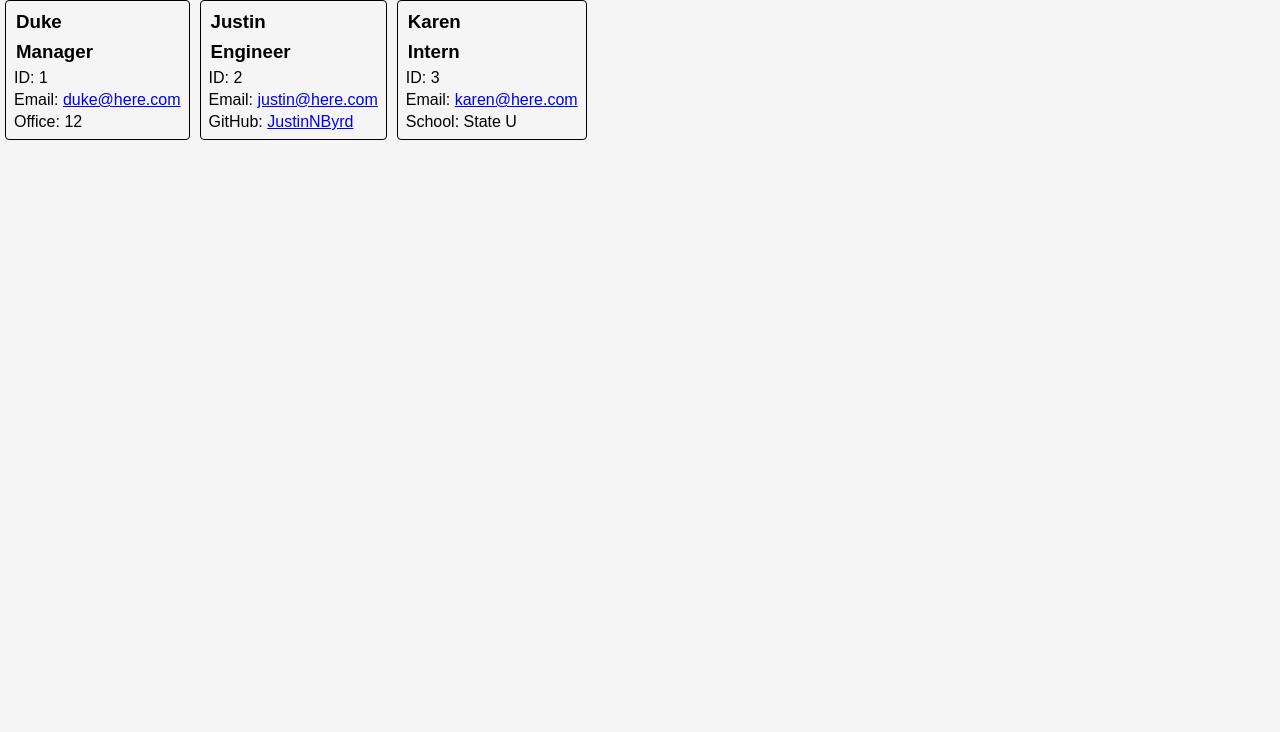
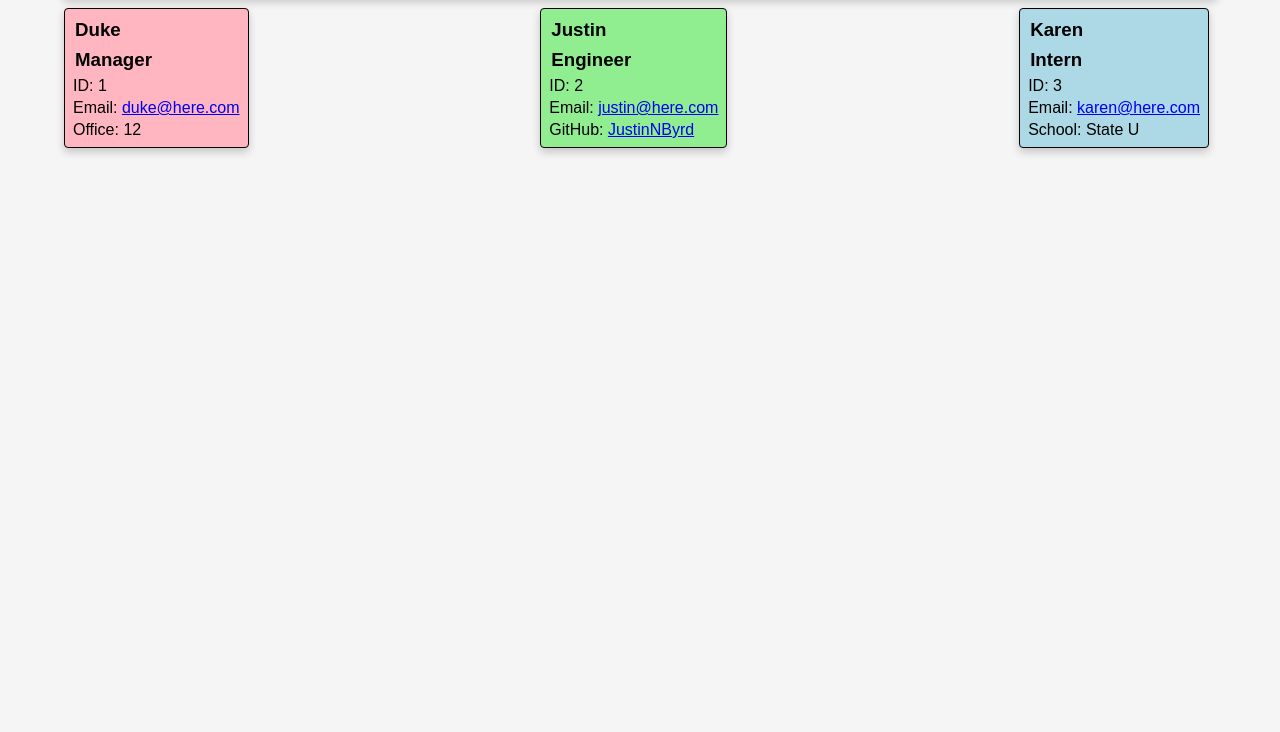
Before and after one commit to JustinNByrd/team-profile-generator, a website: page output/index.html in a window 1280 px wide. Shown: the part 68-800 px from the top of the page. Drawn offline with Linux system fonts and the light colour scheme.

Commit message:
Updated some spacing in ./output/style.css

```diff
--- a/output/style.css
+++ b/output/style.css
@@ -12,7 +12,9 @@ header {
     width: 90%;
     background-color: lightgray;
     border: 1px solid black;
+    box-shadow: 0 4px 8px 0 rgba(0,0,0,0.2);
     border-radius: 4px;
+    margin: 3px auto 10px auto;
 }
 
 h1 {
@@ -33,11 +35,32 @@ p {
 div {
     border: 1px solid black;
     border-radius: 4px;
-    margin: 5px;
+    box-shadow: 0 4px 8px 0 rgba(0,0,0,0.2);
+    transition: 0.3s;
+    margin: 0px 7px 7px 0px;
     padding: 6px;
 }
 
+div:hover {
+    box-shadow: 0 8px 16px 0 rgba(0,0,0,0.2);
+}
+
 .flex-container {
+    width: 90%;
+    margin: auto;
     display: flex;
     flex-wrap: wrap;
+    justify-content: space-between;
 }
+
+.manager {
+    background-color: lightpink;
+}
+
+.engineer {
+    background-color: lightgreen;
+}
+
+.intern {
+    background-color: lightblue;
+}
```
